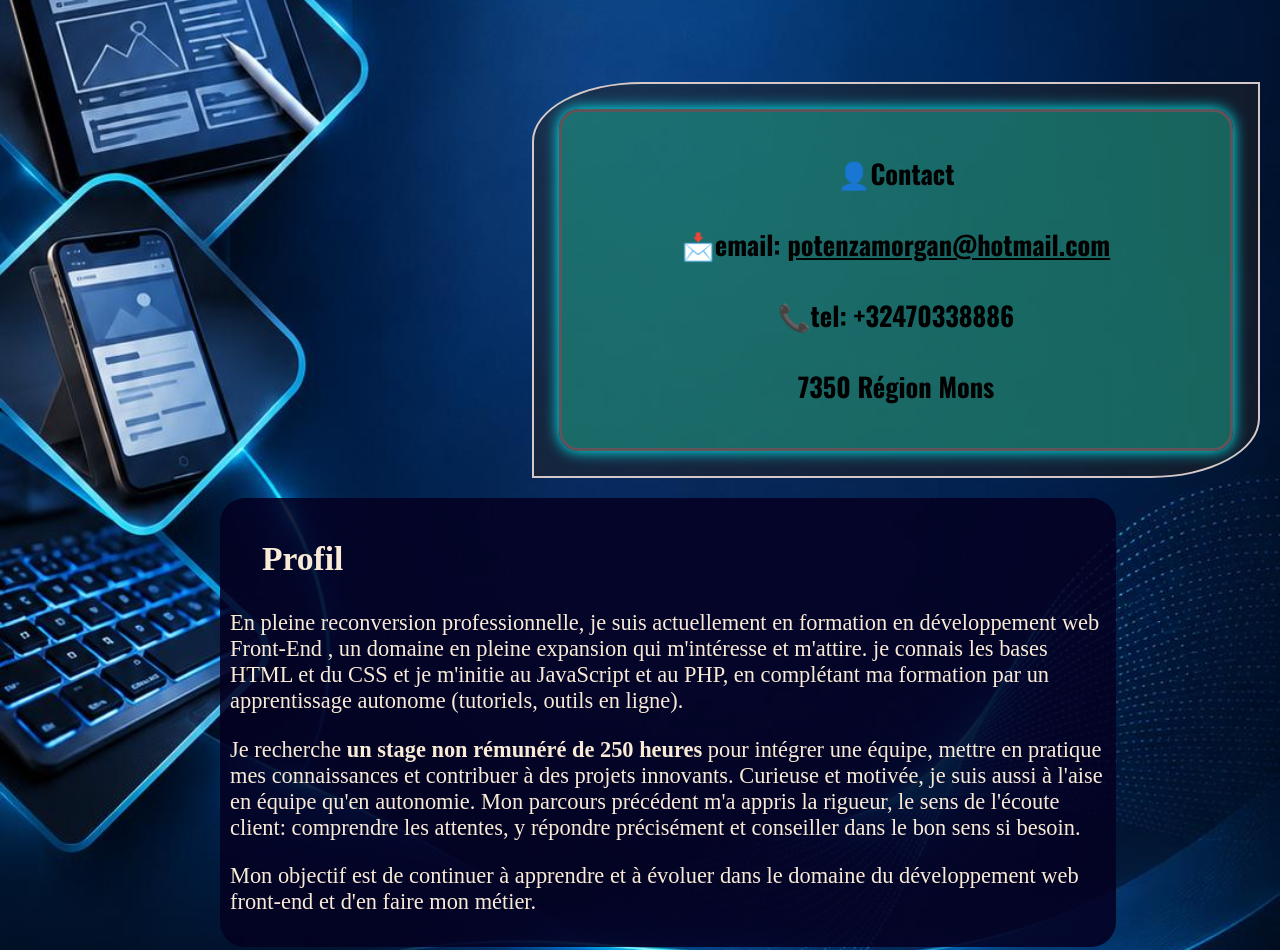
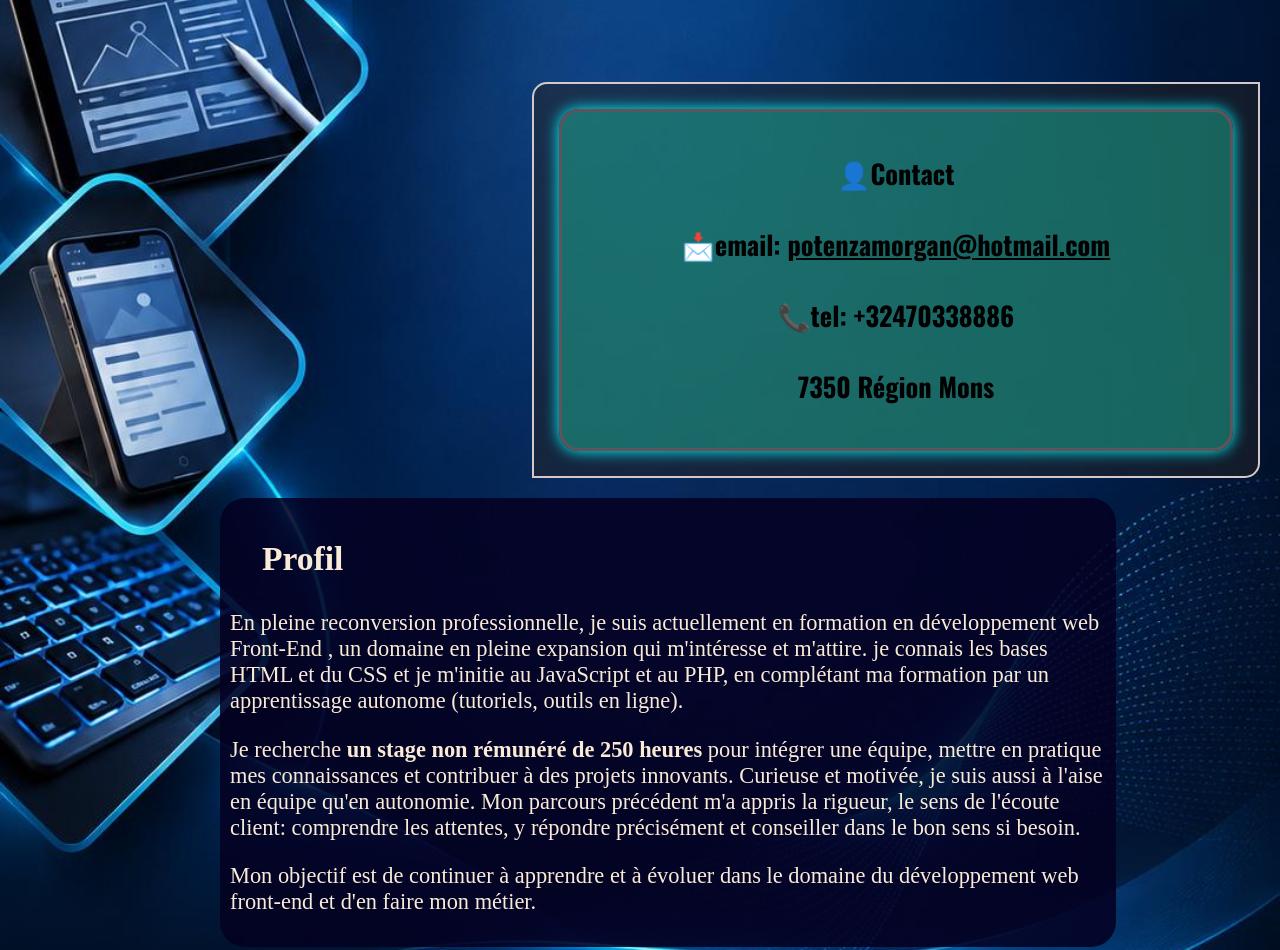
Before and after one commit to monidev9683/cvdev, a plain HTML site: page index.html in a window 1280 px wide. Shown: the part 686-1636 px from the top of the page. Drawn offline with nearby package versions, Linux system fonts and the light colour scheme; a web font is replaced by a local one.

Commit message:
Refactor cv.css for improved structure and readability

```diff
--- a/cv.css
+++ b/cv.css
@@ -99,7 +99,7 @@ h2 {
 
 section {
   border: 2px solid rgb(214, 200, 200);
-  border-radius: 15% 0% 15% 0%;
+  border-radius: 15px 0 15px 0;
   font-size: 1.5rem;
   margin: 20px;
   padding: 15px;
```
